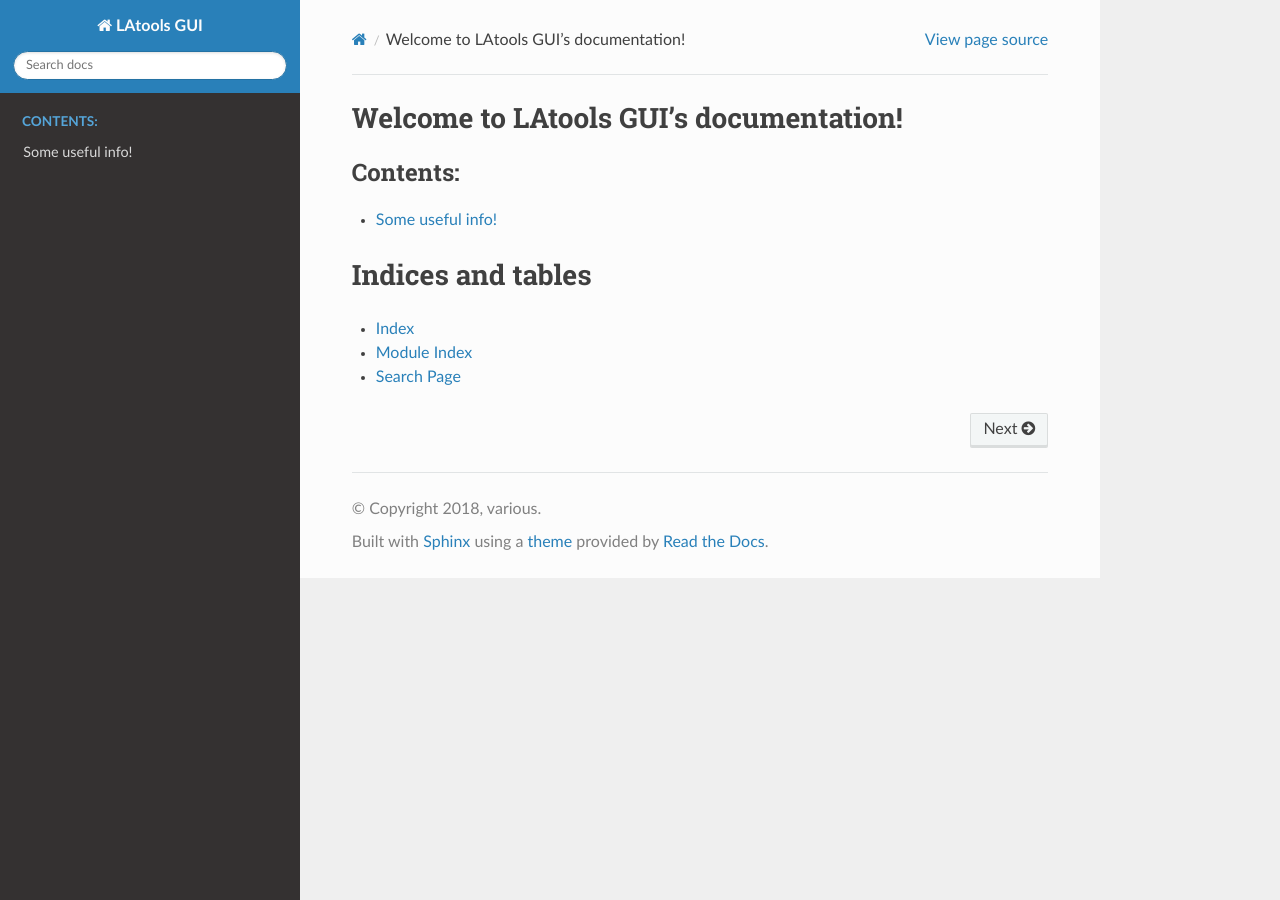
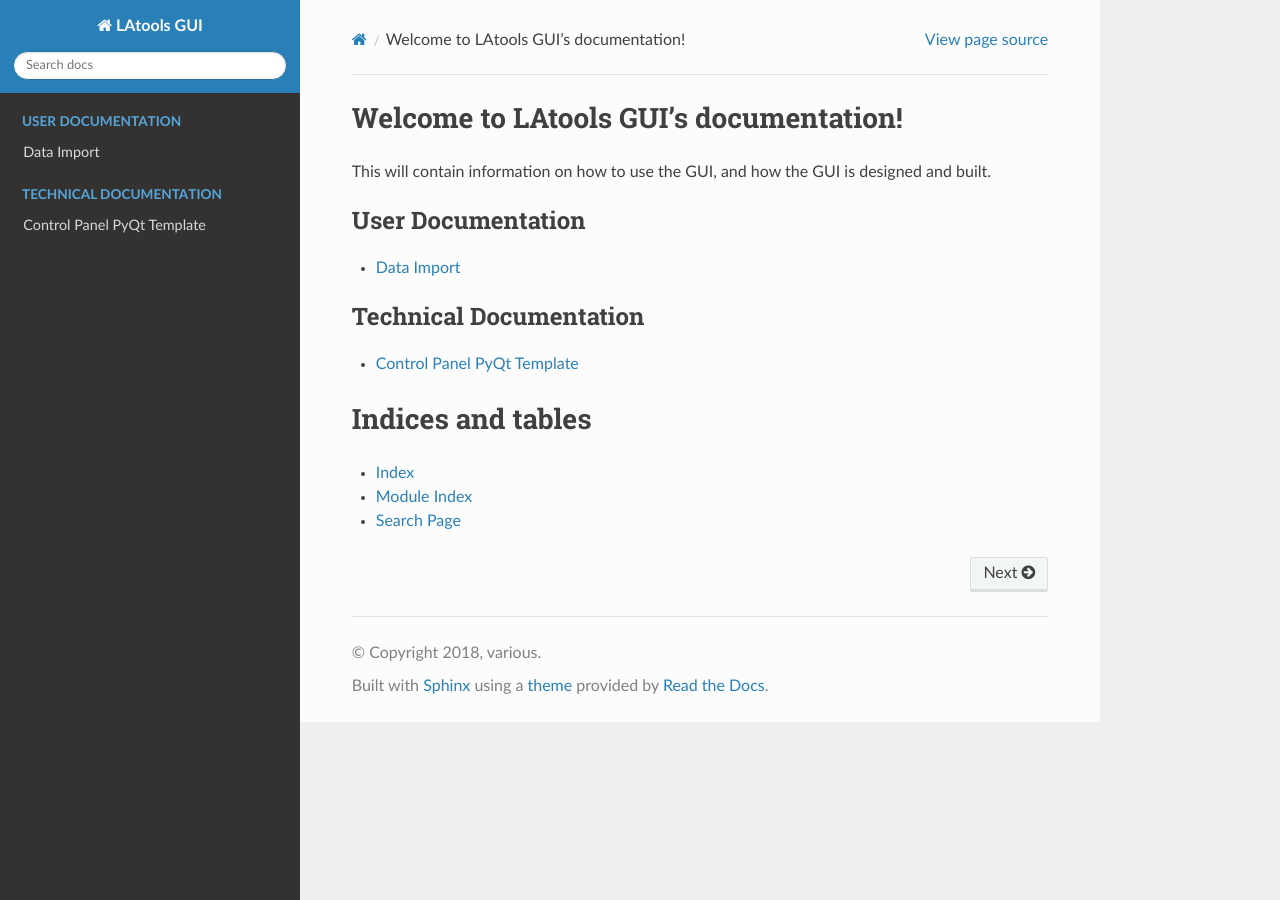
Before and after one commit to oscarbranson/latools_gui, a Sphinx documentation site: the page built from docs/source/index.rst, in a window 1280 px wide. Built offline with Sphinx 7.4.7 and the Read the Docs theme 2.0.0, drawn with Linux system fonts in a browser that asks for light colours.

Commit message:
more detailed sphinx framwork

```diff
--- a/docs/source/index.rst
+++ b/docs/source/index.rst
@@ -6,12 +6,21 @@
 Welcome to LAtools GUI's documentation!
 =======================================
 
+This will contain information on how to use the GUI, and how the GUI is designed and built.
+
 .. toctree::
-   :maxdepth: 2
-   :caption: Contents:
+   :glob:
+   :maxdepth: 1
+   :caption: User Documentation
 
-   ./info.rst
+   ./users/*
 
+.. toctree::
+   :glob:
+   :maxdepth: 1
+   :caption: Technical Documentation
+
+   ./backend/*
 
 Indices and tables
 ==================
--- a/docs/source/info.rst
+++ /dev/null
@@ -1,4 +0,0 @@
-Some useful info!
-=================
-
-blah blah blah
--- /dev/null
+++ b/docs/source/users/01-data-import.rst
@@ -0,0 +1,6 @@
+Data Import
+===========
+
+Instructions on how to import data into the GUI.
+
+Screenshots / gifs are good.
```
Also changed, not shown: docs/source/backend/template-control-panel.rst (added, +29 -0 lines).
